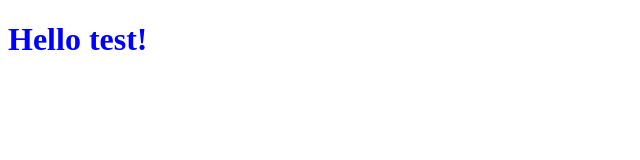
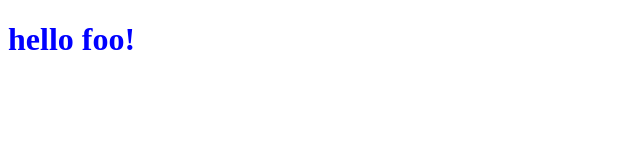
Before and after one commit to arjunkomath/node-with-jest, a website: page public/index.html in a window 1280 px wide. Shown: the whole page, without its empty margins (0-640 px from the left). Drawn offline with Linux system fonts and the light colour scheme.

```diff
--- a/public/index.html
+++ b/public/index.html
@@ -7,6 +7,6 @@
       }
     </style>
 
-    <h1>Hello test!</h1>
+    <h1>hello foo!</h1>
   </body>
 </html>
```
Also changed, not shown: README.md, 1 other file.
